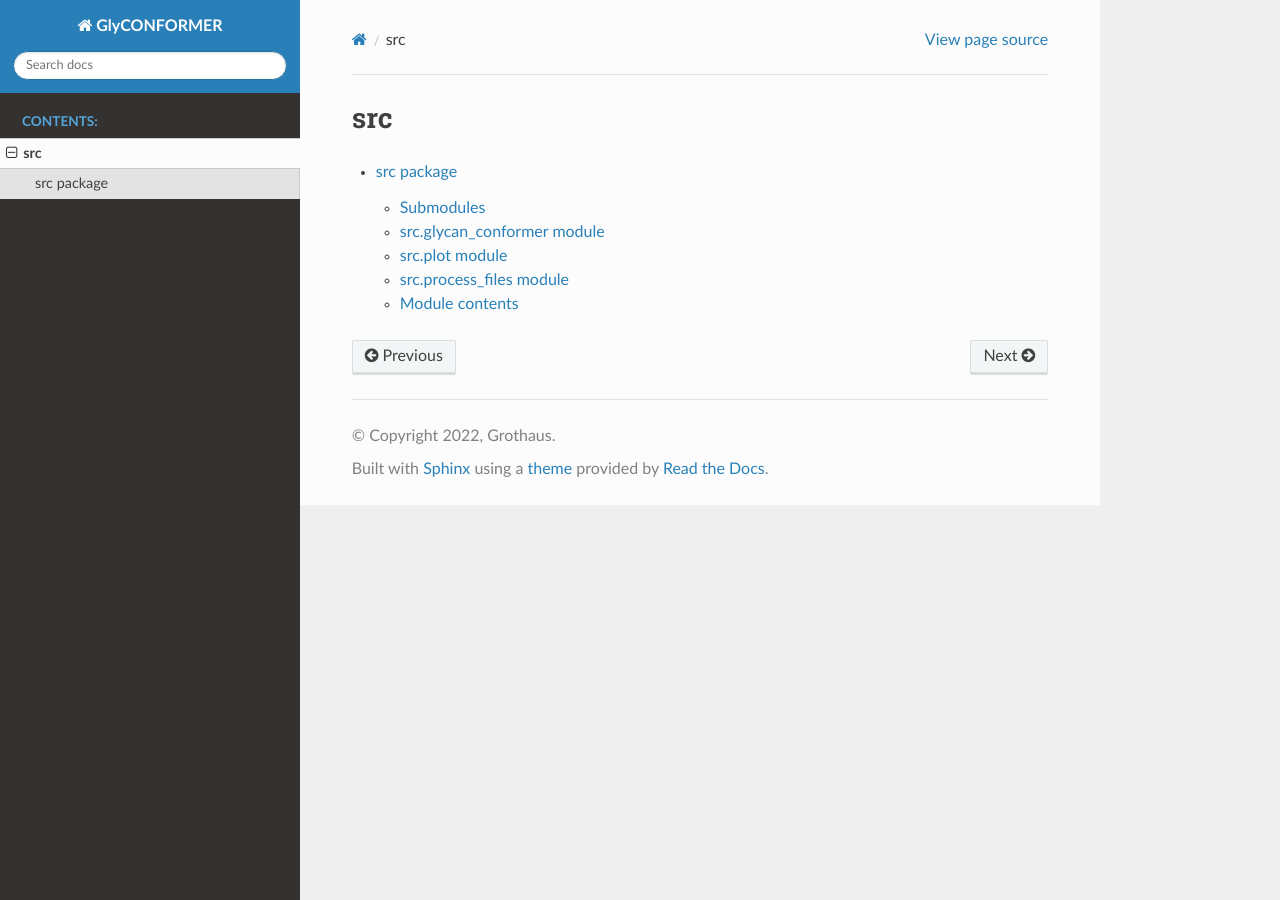
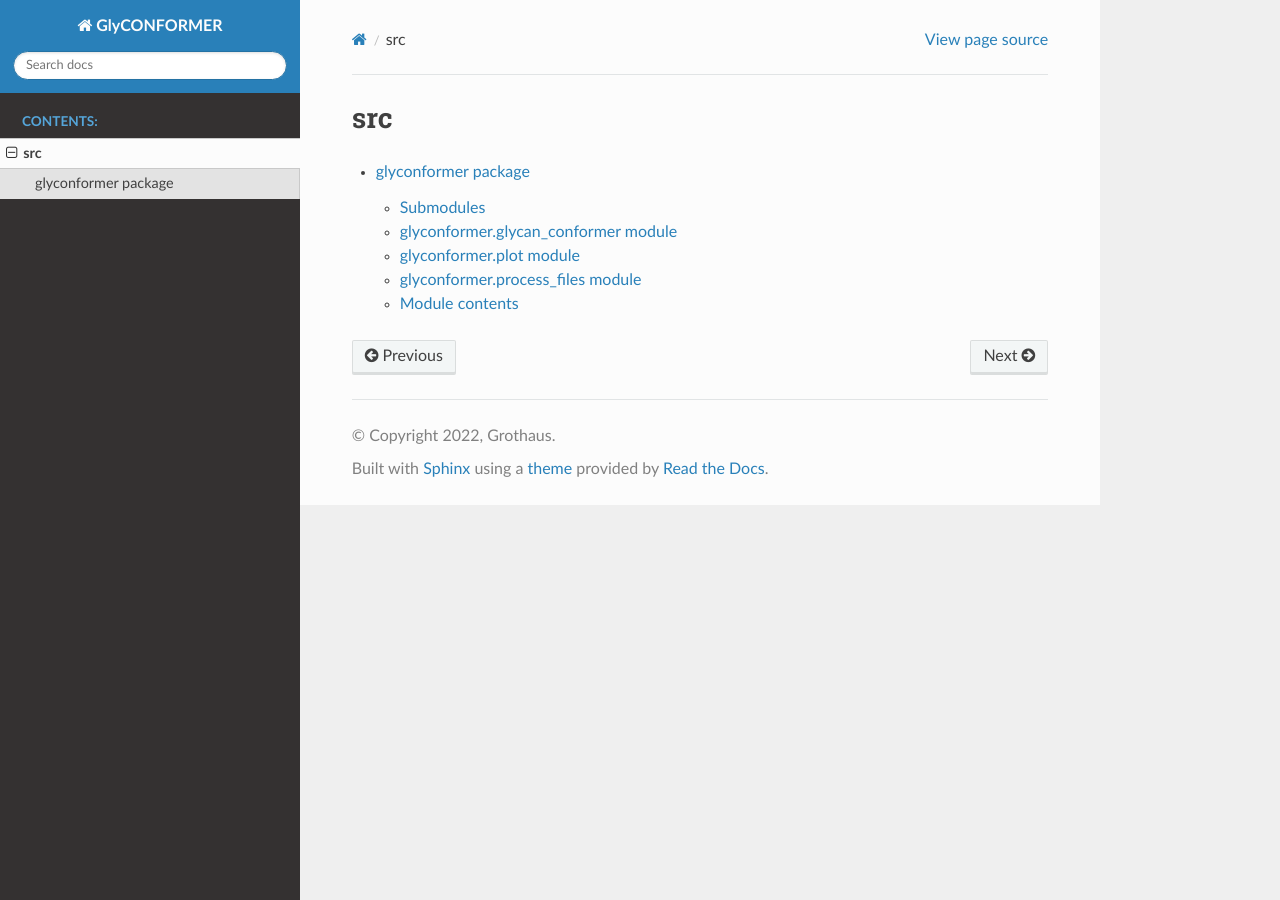
Before and after one commit to IsabellGrothaus/GlyCONFORMER, a Sphinx documentation site: the page built from docs/source/modules.rst, in a window 1280 px wide. Built offline with Sphinx 7.4.7 and the Read the Docs theme 2.0.0, drawn with Linux system fonts in a browser that asks for light colours.

Commit message:
Updated documentation

```diff
--- a/docs/source/src.rst
+++ b/docs/source/glyconformer.rst
@@ -1,29 +1,29 @@
-src package
+glyconformer package
 ===========
 
 Submodules
 ----------
 
-src.glycan\_conformer module
+glyconformer.glycan\_conformer module
 ----------------------------
 
-.. automodule:: src.glycan_conformer
+.. automodule:: glyconformer.glycan_conformer
    :members:
    :undoc-members:
    :show-inheritance:
 
-src.plot module
+glyconformer.plot module
 ---------------
 
-.. automodule:: src.plot
+.. automodule:: glyconformer.plot
    :members:
    :undoc-members:
    :show-inheritance:
 
-src.process\_files module
+glyconformer.process\_files module
 -------------------------
 
-.. automodule:: src.process_files
+.. automodule:: glyconformer.process_files
    :members:
    :undoc-members:
    :show-inheritance:
@@ -31,7 +31,7 @@ src.process\_files module
 Module contents
 ---------------
 
-.. automodule:: src
+.. automodule:: glyconformer
    :members:
    :undoc-members:
    :show-inheritance:
--- a/docs/source/modules.rst
+++ b/docs/source/modules.rst
@@ -4,4 +4,4 @@ src
 .. toctree::
    :maxdepth: 4
 
-   src
+   glyconformer
```
